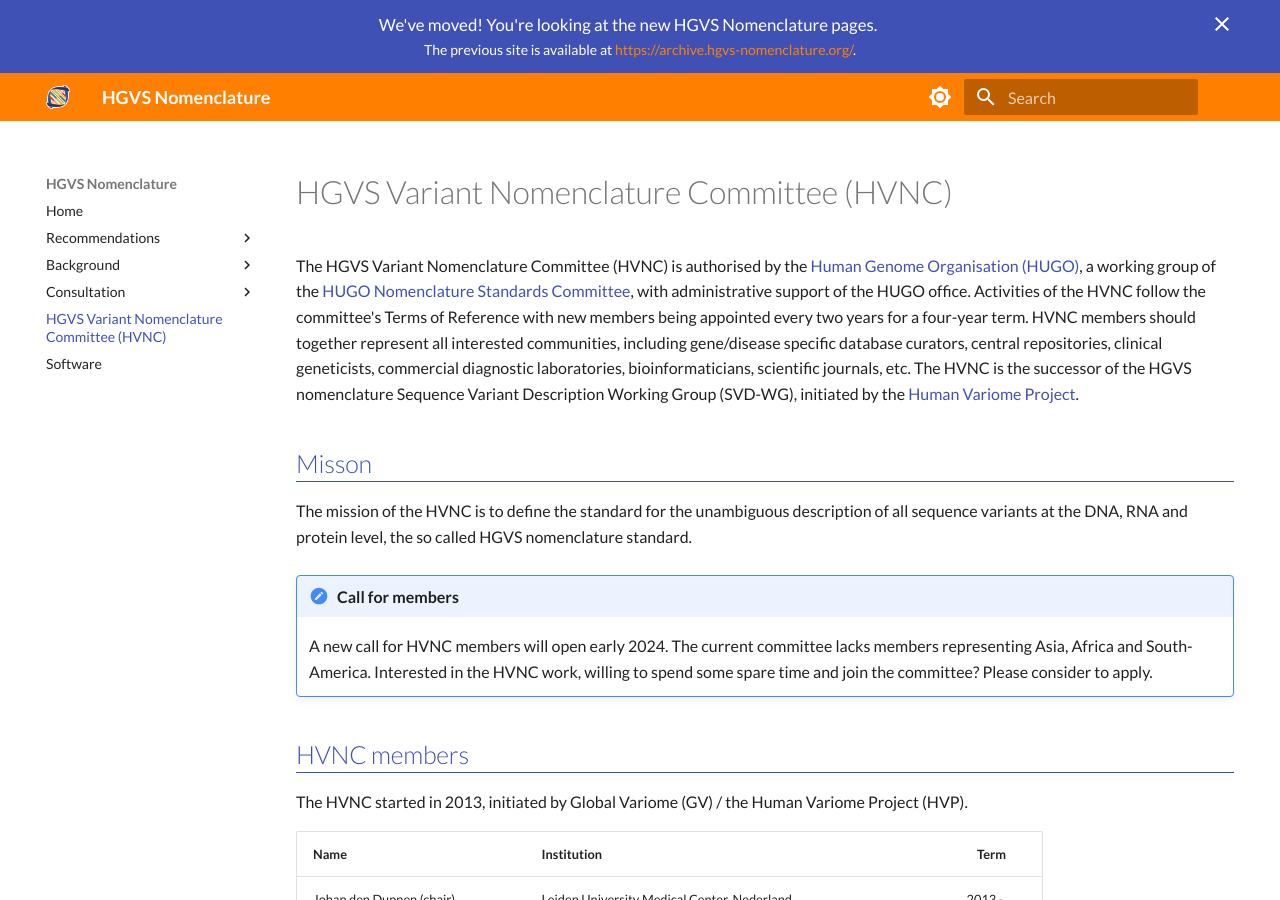
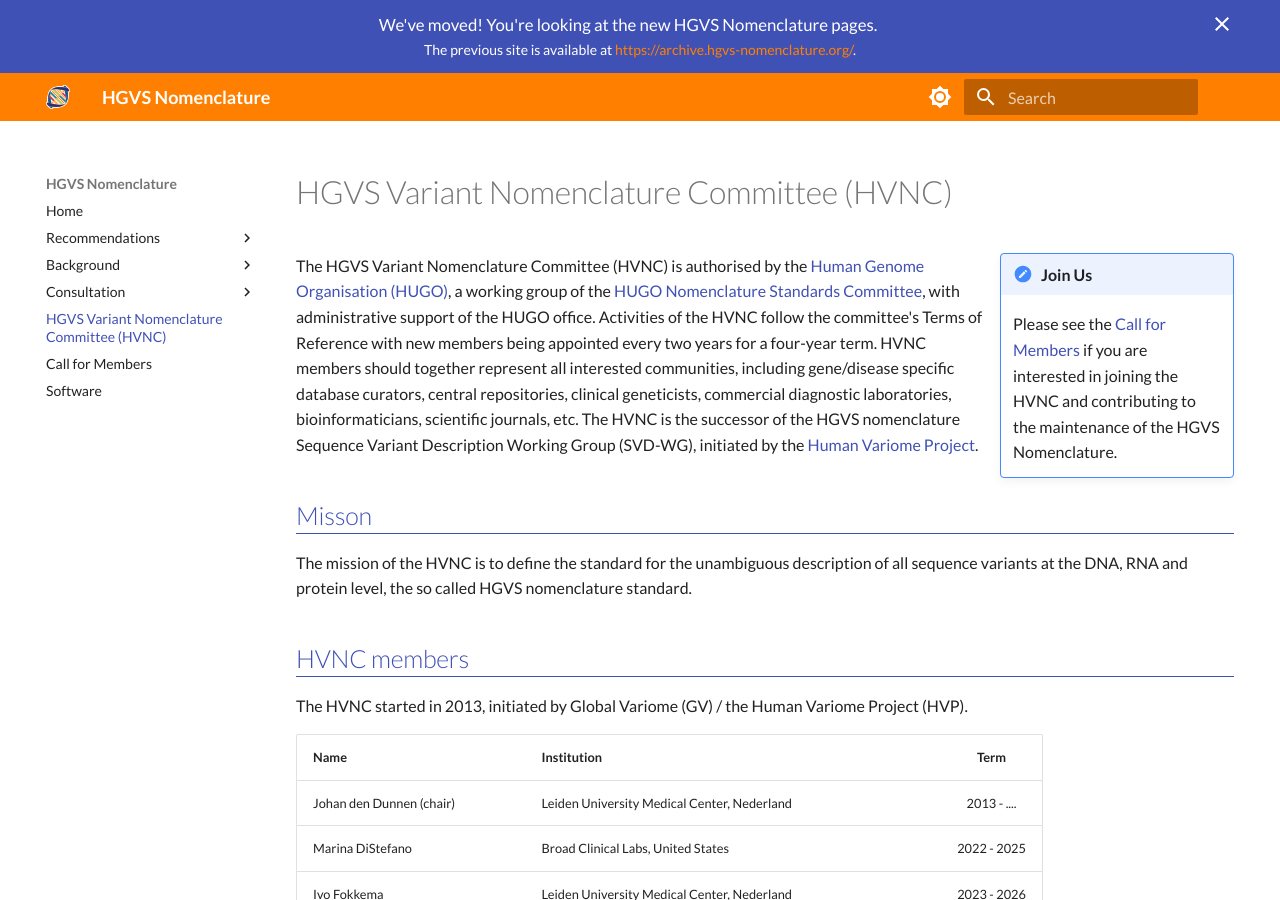
Before and after one commit to HGVSnomenclature/hgvs-nomenclature, an MkDocs documentation site: the page built from docs/hvnc.md, in a window 1280 px wide and 900 px high. Built offline with MkDocs 1.6.1 and Material for MkDocs 9.7.7, drawn with Linux system fonts in a browser that asks for light colours.

Commit message:
add call for members

```diff
--- a/docs/hvnc.md
+++ b/docs/hvnc.md
@@ -1,14 +1,15 @@
 # HGVS Variant Nomenclature Committee (HVNC)
+
+!!! note inline end "Join Us"
+
+    Please see the [Call for Members](../call-for-members) if you are interested in
+    joining the HVNC and contributing to the maintenance of the HGVS Nomenclature.
 
 The HGVS Variant Nomenclature Committee (HVNC) is authorised by the [Human Genome Organisation (HUGO)](https://www.hugo-international.org), a working group of the [HUGO Nomenclature Standards Committee](https://www.hugo-international.org/standards), with administrative support of the HUGO office. Activities of the HVNC follow the committee's Terms of Reference with new members being appointed every two years for a four-year term. HVNC members should together represent all interested communities, including gene/disease specific database curators, central repositories, clinical geneticists, commercial diagnostic laboratories, bioinformaticians, scientific journals, etc. The HVNC is the successor of the HGVS nomenclature Sequence Variant Description Working Group (SVD-WG), initiated by the [Human Variome Project](https://www.humanvariomeproject.org/sdp/wg04-sequence-variant-description-committee.html).
 
 ## Misson
 
 The mission of the HVNC is to define the standard for the unambiguous description of all sequence variants at the DNA, RNA and protein level, the so called HGVS nomenclature standard.
-
-!!! note "Call for members"
-
-    A new call for HVNC members will open early 2024. The current committee lacks members representing Asia, Africa and South-America. Interested in the HVNC work, willing to spend some spare time and join the committee?  Please consider to apply.
 
 ## HVNC members
 
```
Also changed, not shown: docs/call-for-members.md (added, +29 -0 lines), docs/index.md (+5 -2 lines).
